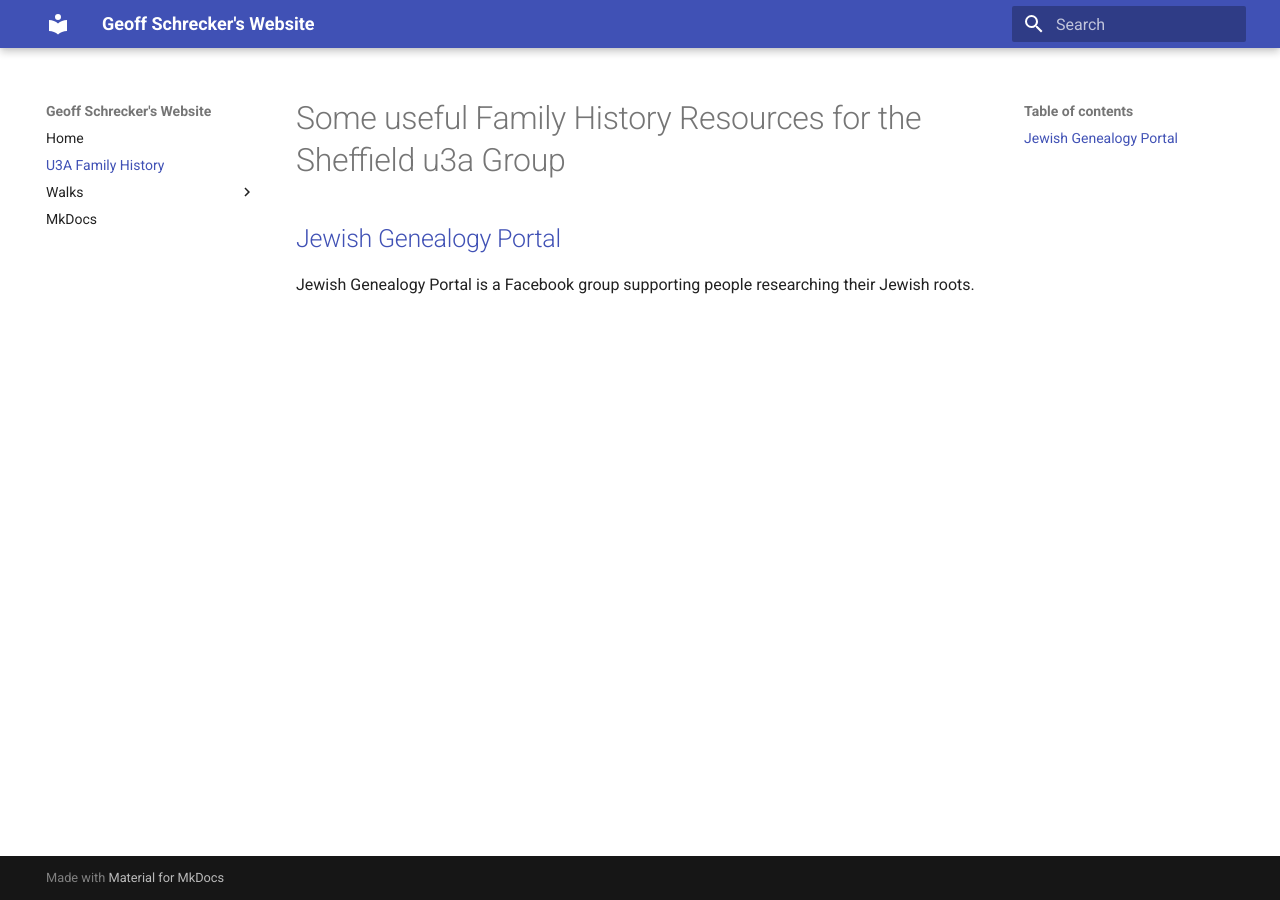
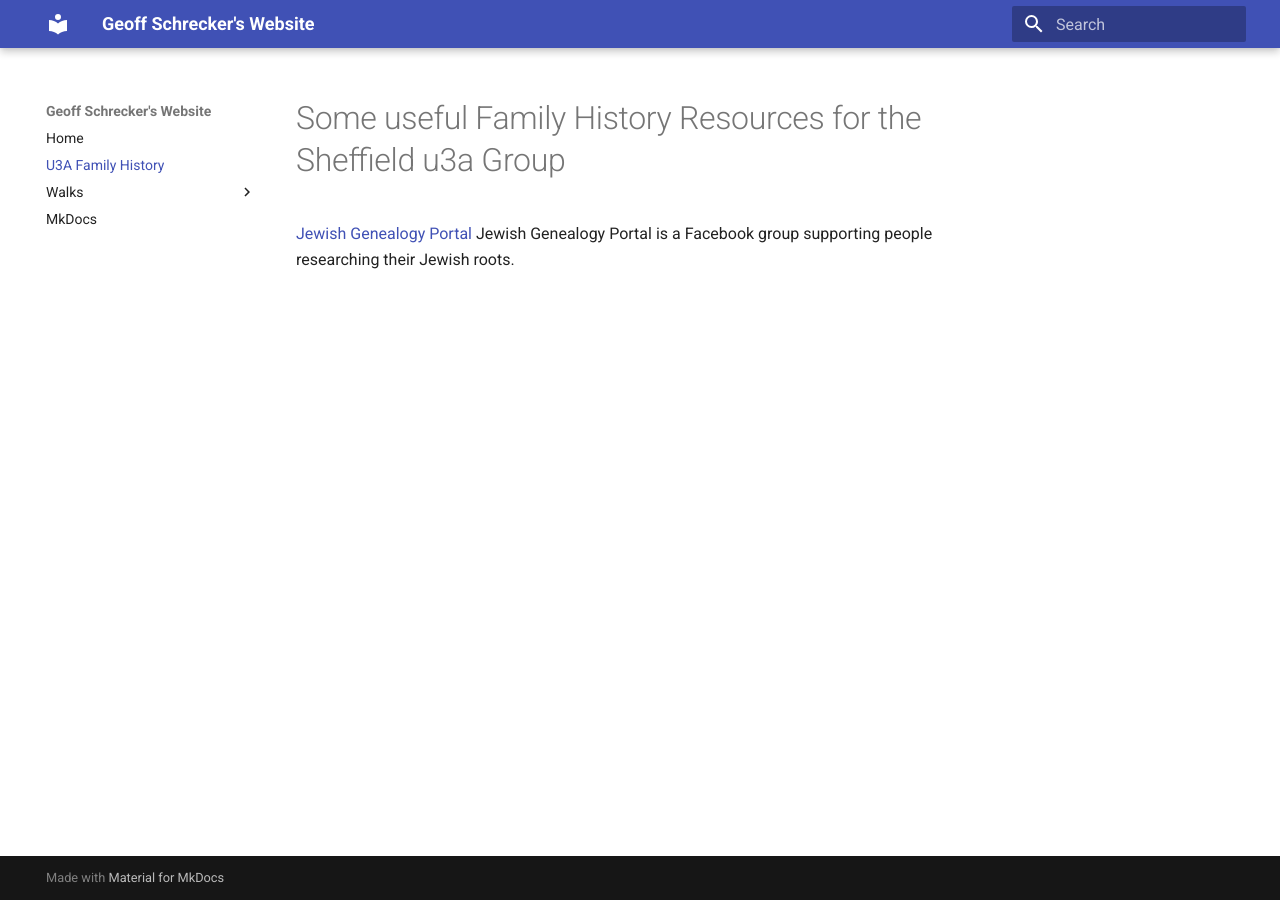
Before and after one commit to GeoffSchrecker/geoffschrecker, an MkDocs documentation site: the page built from docs/family_history.md, in a window 1280 px wide. Built offline with MkDocs 1.6.1 and Material for MkDocs 9.7.7, drawn with Linux system fonts in a browser that asks for light colours.

Commit message:
remove header markup

```diff
--- a/docs/family_history.md
+++ b/docs/family_history.md
@@ -1,4 +1,4 @@
 #Some useful Family History Resources for the Sheffield u3a Group
 
-##[Jewish Genealogy Portal](https://www.facebook.com/groups/JewishGenealogyPortal)
+[Jewish Genealogy Portal](https://www.facebook.com/groups/JewishGenealogyPortal)
 Jewish Genealogy Portal is a Facebook group supporting people researching their Jewish roots.
```
